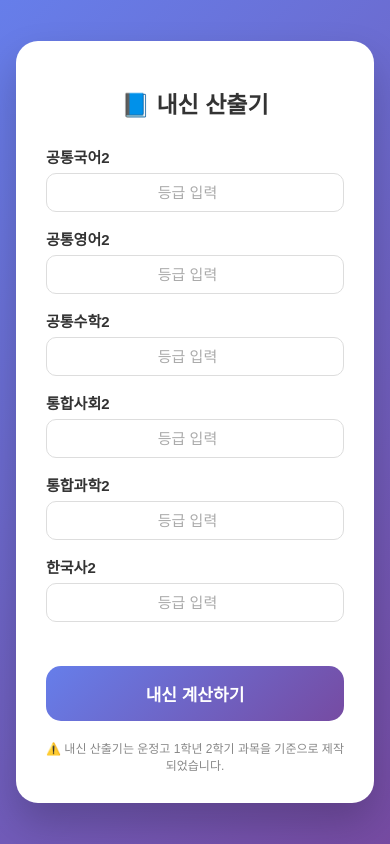
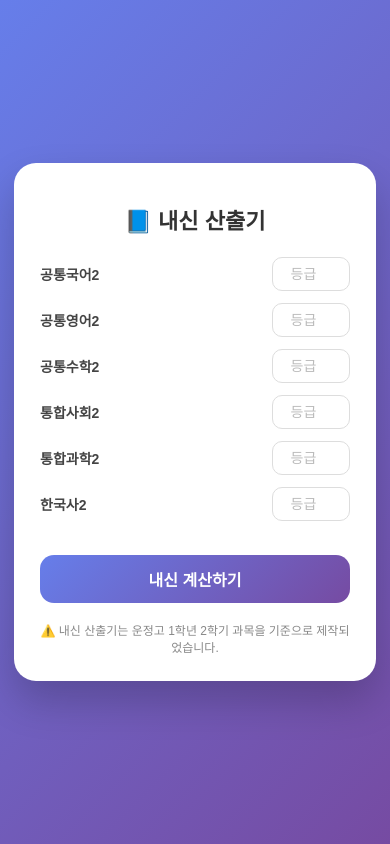
Before and after one commit to koutlier/grade-web, a Flask app: page / in a window 390 px wide. Run offline with Flask 3, Linux system fonts and the light colour scheme; some web fonts are replaced.

Commit message:
반응형 밑 입력창 한줄

```diff
--- a/templates/index.html
+++ b/templates/index.html
@@ -21,22 +21,22 @@
             display: flex;
             justify-content: center;
             align-items: center;
-            padding: 16px;
+            padding: 14px;
         }
 
         .card {
             background: white;
             width: 100%;
             max-width: 460px;
-            padding: 30px;
+            padding: 26px;
             border-radius: 22px;
             box-shadow: 0 20px 40px rgba(0, 0, 0, 0.2);
         }
 
         h1 {
             text-align: center;
-            margin-bottom: 26px;
-            font-size: 27px;
+            margin-bottom: 22px;
+            font-size: 26px;
             font-weight: 700;
             color: #333;
         }
@@ -45,18 +45,18 @@
             display: flex;
             justify-content: space-between;
             align-items: center;
-            margin-bottom: 16px;
+            margin-bottom: 12px;
         }
 
-        .subject {
-            font-size: 16px;
-            font-weight: 700;
-            color: #333;
+        .field-left label {
+            font-weight: 600;
+            color: #444;
+            font-size: 15px;
         }
 
         .field input {
-            width: 120px;
-            padding: 10px;
+            width: 90px;
+            padding: 9px;
             border-radius: 10px;
             border: 1px solid #ddd;
             font-size: 15px;
@@ -64,7 +64,7 @@
         }
 
         .field input::placeholder {
-            color: #aaa;
+            color: #bbb; /* ✅ 회색 안내 문구 */
         }
 
         .field input:focus {
@@ -75,10 +75,10 @@
 
         button {
             width: 100%;
-            margin-top: 28px;
-            padding: 15px;
+            margin-top: 22px;
+            padding: 14px;
             border: none;
-            border-radius: 15px;
+            border-radius: 14px;
             background: linear-gradient(135deg, #667eea, #764ba2);
             color: white;
             font-size: 17px;
@@ -87,9 +87,9 @@
         }
 
         .result {
-            margin-top: 30px;
-            padding: 24px;
-            border-radius: 18px;
+            margin-top: 26px;
+            padding: 20px;
+            border-radius: 16px;
             background: #f5f6ff;
             text-align: center;
         }
@@ -97,11 +97,11 @@
         .result-title {
             font-size: 14px;
             color: #666;
-            margin-bottom: 8px;
+            margin-bottom: 6px;
         }
 
         .result-score {
-            font-size: 36px;
+            font-size: 32px;
             font-weight: 700;
             color: #667eea;
         }
@@ -113,28 +113,29 @@
             text-align: center;
         }
 
-        /* 📱 모바일 대응 */
+        /* 📱 모바일 최적화 (한 줄 유지) */
         @media (max-width: 480px) {
-            .field {
-                flex-direction: column;
-                align-items: stretch;
+            h1 {
+                font-size: 22px;
             }
 
-            .subject {
-                margin-bottom: 6px;
-                font-size: 15px;
+            .field-left label {
+                font-size: 14px;
             }
 
             .field input {
-                width: 100%;
+                width: 78px;
+                padding: 8px;
+                font-size: 14px;
             }
 
-            h1 {
-                font-size: 23px;
+            button {
+                font-size: 16px;
+                padding: 12px;
             }
 
             .result-score {
-                font-size: 30px;
+                font-size: 28px;
             }
         }
     </style>
@@ -146,33 +147,33 @@
 
     <form method="post">
         <div class="field">
-            <div class="subject">공통국어2</div>
-            <input type="number" step="1" name="korean" placeholder="등급 입력" required>
+            <div class="field-left"><label>공통국어2</label></div>
+            <input type="number" step="1" name="korean" placeholder="등급" required>
         </div>
 
         <div class="field">
-            <div class="subject">공통영어2</div>
-            <input type="number" step="1" name="english" placeholder="등급 입력" required>
+            <div class="field-left"><label>공통영어2</label></div>
+            <input type="number" step="1" name="english" placeholder="등급" required>
         </div>
 
         <div class="field">
-            <div class="subject">공통수학2</div>
-            <input type="number" step="1" name="math" placeholder="등급 입력" required>
+            <div class="field-left"><label>공통수학2</label></div>
+            <input type="number" step="1" name="math" placeholder="등급" required>
         </div>
 
         <div class="field">
-            <div class="subject">통합사회2</div>
-            <input type="number" step="1" name="social" placeholder="등급 입력" required>
+            <div class="field-left"><label>통합사회2</label></div>
+            <input type="number" step="1" name="social" placeholder="등급" required>
         </div>
 
         <div class="field">
-            <div class="subject">통합과학2</div>
-            <input type="number" step="1" name="science" placeholder="등급 입력" required>
+            <div class="field-left"><label>통합과학2</label></div>
+            <input type="number" step="1" name="science" placeholder="등급" required>
         </div>
 
         <div class="field">
-            <div class="subject">한국사2</div>
-            <input type="number" step="1" name="history" placeholder="등급 입력" required>
+            <div class="field-left"><label>한국사2</label></div>
+            <input type="number" step="1" name="history" placeholder="등급" required>
         </div>
 
         <button type="submit">내신 계산하기</button>
```
